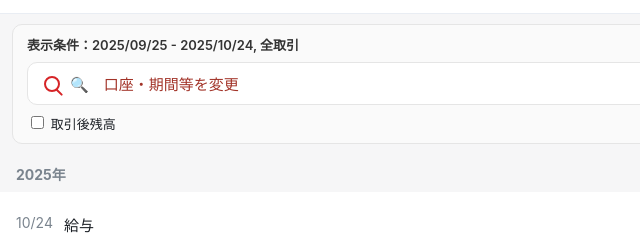
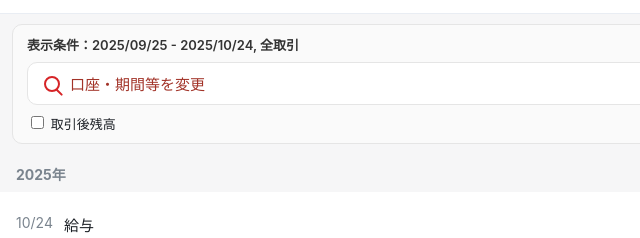
Before and after one commit to HAMA47pwa/Th, a plain HTML site: page index.html in a window 1280 px wide. Shown: the part 145-383 px from the top of the page, 0-640 px from the left. Drawn offline with Linux system fonts and the light colour scheme.

Commit message:
Update index.html

```diff
--- a/index.html
+++ b/index.html
@@ -22,7 +22,7 @@
 
   <section class="filter">
     <p>表示条件：2025/09/25 - 2025/10/24, 全取引</p>
-    <button class="search-btn">🔍　口座・期間等を変更</button>
+    <button class="search-btn">口座・期間等を変更</button>
     <label class="toggle">
       <input type="checkbox" />
       取引後残高
```
